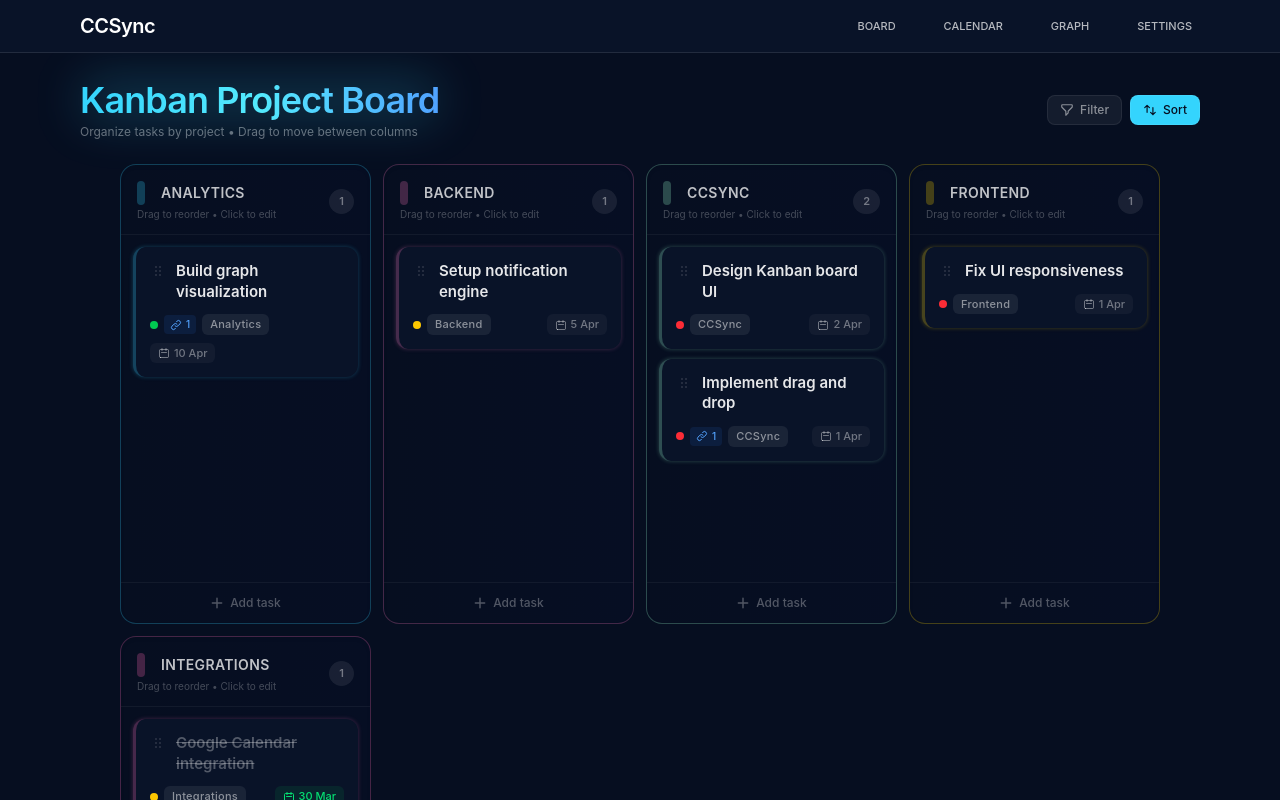
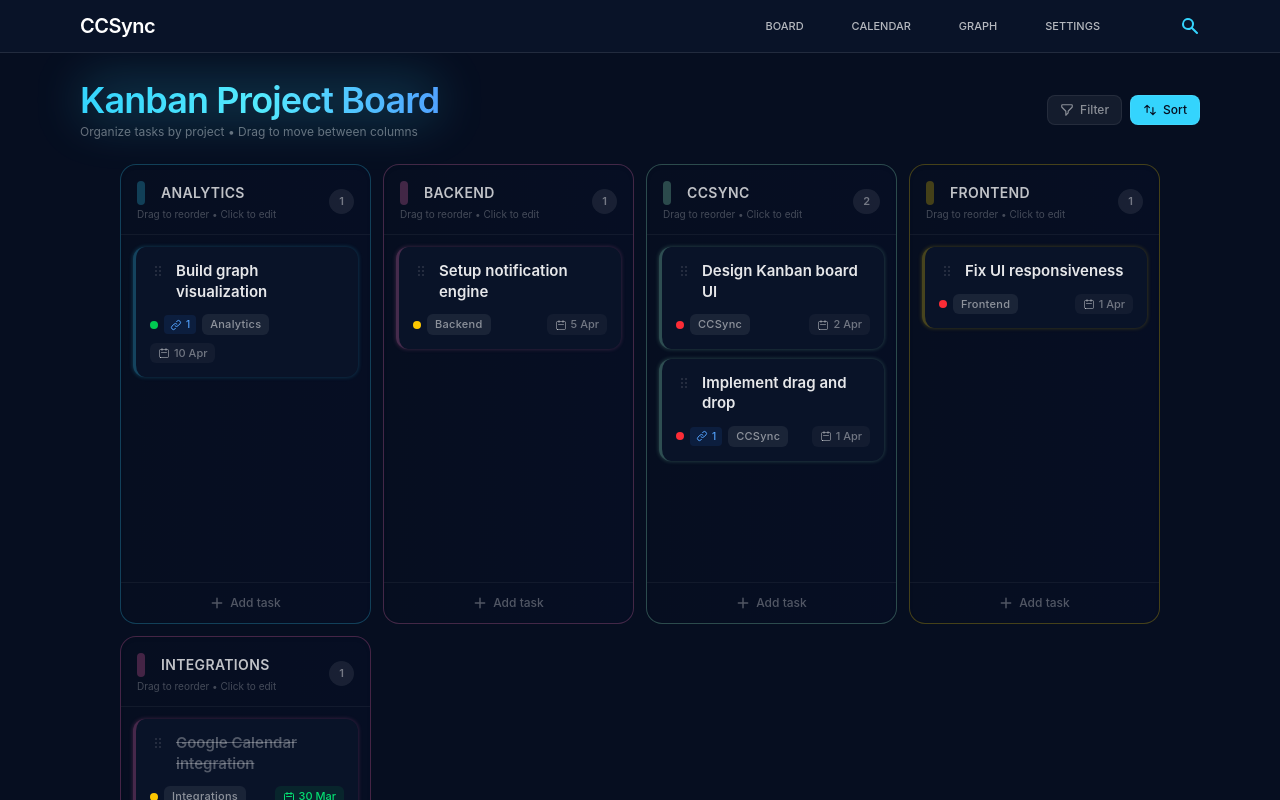
Before and after one commit to Neeraj-gagat/ccsync-prototype, a React (Vite) app: page / in a window 1280 px wide. Shown: the top 800 px of the page. Built offline with nearby package versions, Linux system fonts and the light colour scheme.

Commit message:
search icon

```diff
--- a/package.json
+++ b/package.json
@@ -16,6 +16,7 @@
     "date-fns": "^4.1.0",
     "react": "^19.2.4",
     "react-dom": "^19.2.4",
+    "react-icons": "^5.6.0",
     "react-router": "^7.13.2",
     "react-router-dom": "^7.13.2",
     "react-toastify": "^11.0.5"
--- a/src/components/Appbar.tsx
+++ b/src/components/Appbar.tsx
@@ -1,4 +1,5 @@
 import { NavLink } from "react-router-dom"
+import { HiSearch } from "react-icons/hi";
 
 export const AppBar = () => {
   const navItems = [
@@ -16,8 +17,9 @@ export const AppBar = () => {
           CCSync
         </h1>
 
-        <div className="flex items-center gap-8 text-[11px] font-medium uppercase">
-          {navItems.map((item) => (
+        <div className=" flex justify-between items-center gap-18">
+          <div className="flex items-center gap-8 text-[11px] font-medium uppercase">
+            {navItems.map((item) => (
             <NavLink
               key={item.path}
               to={item.path}
@@ -41,6 +43,8 @@ export const AppBar = () => {
               )}
             </NavLink>
           ))}
+          </div>
+          <HiSearch size={20} className="text-[#34D4FD] hover:text-[#34D4FD]/80" />
         </div>
       </div>
     </div>
```
Also changed, not shown: 1 other file (tests, documents, lock files or other folders).
